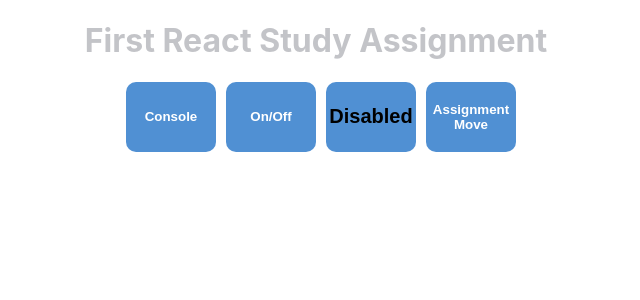
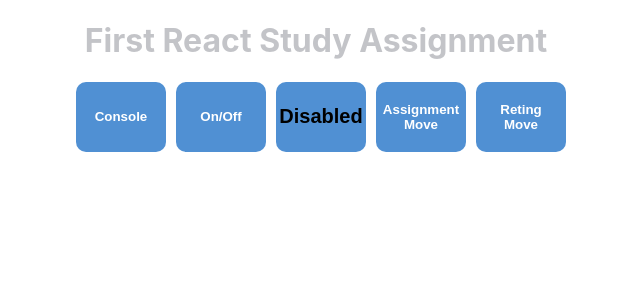
Before and after one commit to limdumb/React-Study, a React (Create React App) app: page / in a window 1280 px wide. Shown: the top 300 px of the page, without its empty margins (324-964 px from the left). Built offline with nearby package versions, Linux system fonts and the light colour scheme.

Commit message:
[Feat] Reting Move Button 추가

```diff
--- a/src/Components/button.jsx
+++ b/src/Components/button.jsx
@@ -80,6 +80,9 @@ export default function ClickButton() {
     <a href="/assignment" style={{ textDecoration: 'none' }}>
       <StyledButton>Assignment Move</StyledButton>
     </a>
+    <a href="/reting" style={{ textDecoration: 'none' }}>
+      <StyledButton>Reting Move</StyledButton>
+    </a>
     </StyleDiv>
 
 }
```
